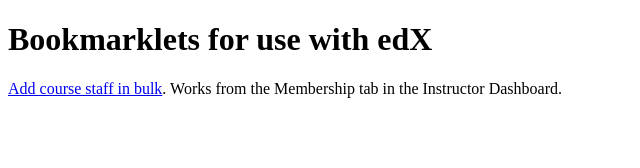
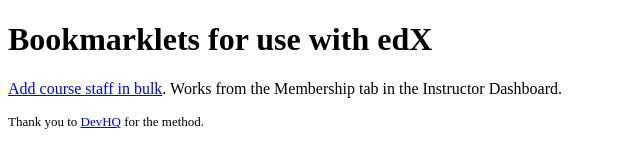
Before and after one commit to Colin-Fredericks/hx-js, a plain HTML site: page public_html/bookmarklet_list.html in a window 1280 px wide. Shown: the whole page, without its empty margins (0-640 px from the left). Drawn offline with Linux system fonts and the light colour scheme.

Commit message:
LIcense and permanent home

```diff
--- a/public_html/bookmarklet_list.html
+++ b/public_html/bookmarklet_list.html
@@ -12,5 +12,14 @@
         >Add course staff in bulk</a
       >. Works from the Membership tab in the Instructor Dashboard.
     </p>
+    <p style="font-size: small;">
+      Thank you to
+      <a
+        href="http://www.dev-hq.net/posts/1--create-javascript-bookmarklet"
+        target="_blank"
+        >DevHQ</a
+      >
+      for the method.
+    </p>
   </body>
 </html>
--- a/public_html/course_staff_adder.js
+++ b/public_html/course_staff_adder.js
@@ -1,6 +1,8 @@
 /****************************
  * Course staff adder for edX
  * Runs via bookmarklet.
+ * Written by Colin Fredericks at HarvardX
+ * MIT licensed
  ****************************/
 
 $(document).ready(function () {
```
